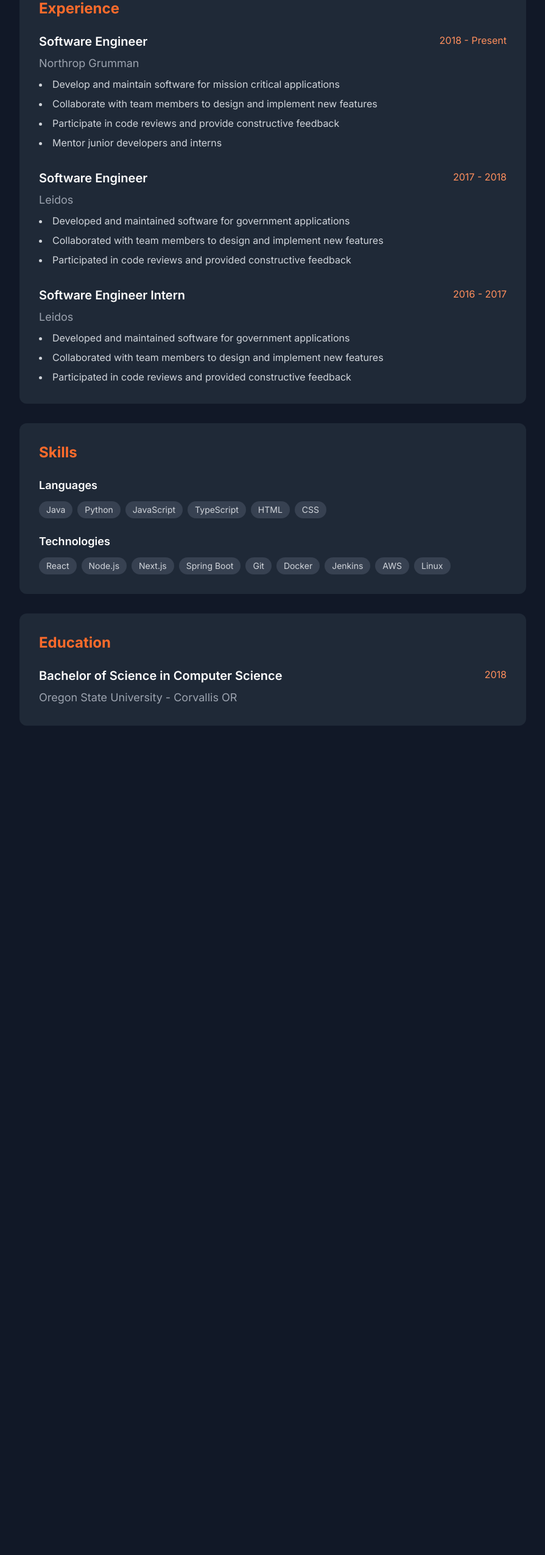
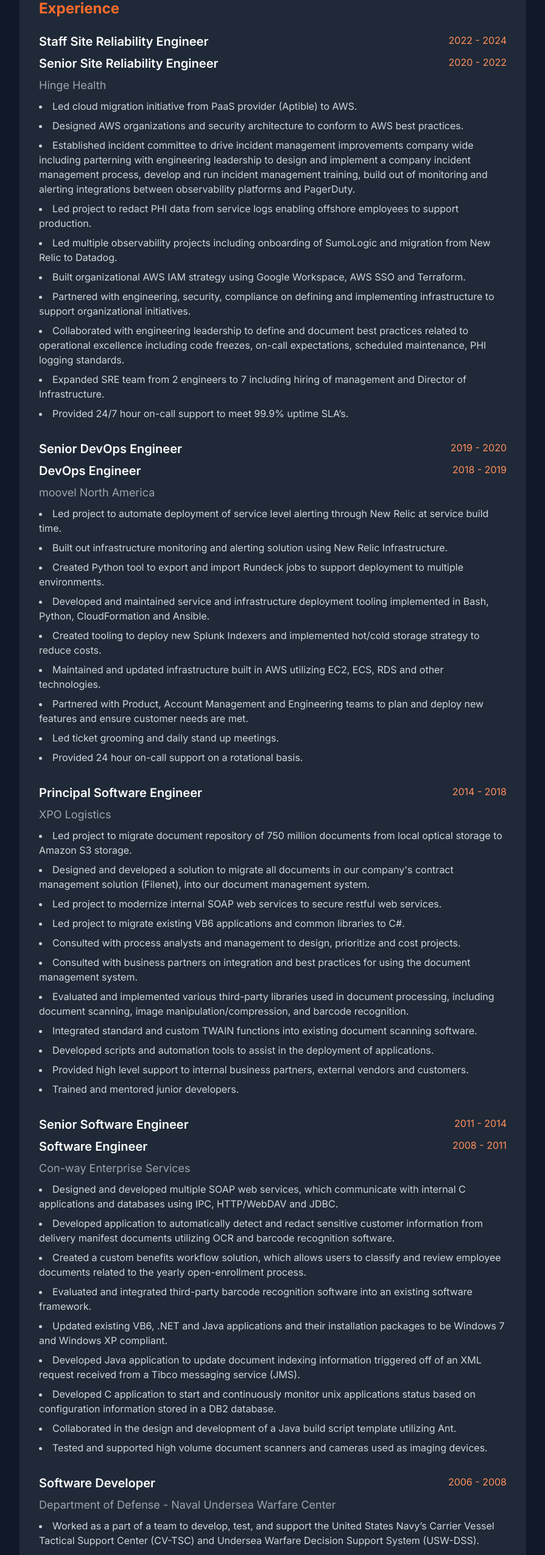
Before and after one commit to KevinHartwig/kevinhartwig.com, a Next.js app: page /resume in a window 1280 px wide. Shown: the part 234-2784 px from the top of the page at 61% size, without its empty margins (192-1087 px from the left). Before the commit the page ends 1472 px from the top, so only its background shows below. Built offline with nearby package versions, Linux system fonts and the light colour scheme.

Commit message:
Updated resume and fixed some working/pages

```diff
--- a/app/components/Navbar.tsx
+++ b/app/components/Navbar.tsx
@@ -13,7 +13,7 @@
           <div className="flex space-x-8">
             <Link href="/" className="text-gray-300 hover:text-[#ff6b2b] transition-colors">Home</Link>
             <Link href="/blog" className="text-gray-300 hover:text-[#ff6b2b] transition-colors">Blog</Link>
-            <Link href="/projects" className="text-gray-300 hover:text-[#ff6b2b] transition-colors">Projects</Link>
+            {/* <Link href="/projects" className="text-gray-300 hover:text-[#ff6b2b] transition-colors">Projects</Link> */}
             <Link href="/resume" className="text-gray-300 hover:text-[#ff6b2b] transition-colors">Resume</Link>
             <Link href="/contact" className="text-gray-300 hover:text-[#ff6b2b] transition-colors">Contact</Link>
           </div>
--- a/app/contact/page.tsx
+++ b/app/contact/page.tsx
@@ -36,7 +36,7 @@
               </a>
 
               <a
-                href="https://linkedin.com/in/kevinhartwig"
+                href="https://www.linkedin.com/in/kevin-hartwig-a8b44a3b"
                 target="_blank"
                 rel="noopener noreferrer"
                 className="flex items-center text-gray-300 hover:text-[#ff8f5d] transition-colors"
--- a/app/page.tsx
+++ b/app/page.tsx
@@ -73,7 +73,7 @@
                 GitHub
               </a>
               <a
-                href="https://linkedin.com/in/kevinhartwig"
+                href="https://linkedin.com/in/kevinhartwig-a8b44a3b"
                 target="_blank"
                 rel="noopener noreferrer"
                 className="flex items-center text-gray-300 hover:text-[#ff8f5d] transition-colors"
@@ -84,7 +84,7 @@
                 LinkedIn
               </a>
               <Link
-                href="/contact"
+                href="mailto:admin@kevinhartwig.com"
                 className="flex items-center text-gray-300 hover:text-[#ff8f5d] transition-colors"
               >
                 <svg className="h-5 w-5 mr-3" fill="none" viewBox="0 0 24 24" stroke="currentColor">
--- a/app/resume/page.tsx
+++ b/app/resume/page.tsx
@@ -13,41 +13,106 @@
           <div className="space-y-8">
             <div>
               <div className="flex justify-between items-start mb-2">
-                <h3 className="text-xl font-semibold text-white">Software Engineer</h3>
-                <span className="text-[#ff8f5d]">2018 - Present</span>
+                <h3 className="text-xl font-semibold text-white">Staff Site Reliability Engineer</h3>
+                <span className="text-[#ff8f5d]">2022 - 2024</span>
               </div>
-              <h4 className="text-lg text-gray-400 mb-2">Northrop Grumman</h4>
+              <div className="flex justify-between items-start mb-2">
+                <h3 className="text-xl font-semibold text-white">Senior Site Reliability Engineer</h3>
+                <span className="text-[#ff8f5d]">2020 - 2022</span>
+              </div>
+              <h4 className="text-lg text-gray-400 mb-2">Hinge Health</h4>
               <ul className="list-disc list-inside text-gray-300 space-y-2">
-                <li>Develop and maintain software for mission critical applications</li>
-                <li>Collaborate with team members to design and implement new features</li>
-                <li>Participate in code reviews and provide constructive feedback</li>
-                <li>Mentor junior developers and interns</li>
+                <li>Led cloud migration initiative from PaaS provider (Aptible) to AWS.</li>
+                <li>Designed AWS organizations and security architecture to conform to AWS best practices.</li>
+                <li>Established incident committee to drive incident management improvements company wide including parterning with engineering leadership to design and implement a company incident management process, develop and run incident management training, build out of monitoring and alerting integrations between observability platforms and PagerDuty.</li>
+                <li>Led project to redact PHI data from service logs enabling offshore employees to support production.</li>
+                <li>Led multiple observability projects including onboarding of SumoLogic and migration from New Relic to Datadog.</li>
+                <li>Built organizational AWS IAM strategy using Google Workspace, AWS SSO and Terraform.</li>
+                <li>Partnered with engineering, security, compliance on defining and implementing infrastructure to support organizational initiatives.</li>
+                <li>Collaborated with engineering leadership to define and document best practices related to operational excellence including code freezes, on-call expectations, scheduled maintenance, PHI logging standards.</li>
+                <li>Expanded SRE team from 2 engineers to 7 including hiring of management and Director of Infrastructure.</li>
+                <li>Provided 24/7 hour on-call support to meet 99.9% uptime SLA’s.</li>
               </ul>
             </div>
 
             <div>
               <div className="flex justify-between items-start mb-2">
-                <h3 className="text-xl font-semibold text-white">Software Engineer</h3>
-                <span className="text-[#ff8f5d]">2017 - 2018</span>
+                <h3 className="text-xl font-semibold text-white">Senior DevOps Engineer</h3>
+                <span className="text-[#ff8f5d]">2019 - 2020</span>
               </div>
-              <h4 className="text-lg text-gray-400 mb-2">Leidos</h4>
+              <div className="flex justify-between items-start mb-2">
+                <h3 className="text-xl font-semibold text-white">DevOps Engineer</h3>
+                <span className="text-[#ff8f5d]">2018 - 2019</span>
+              </div>
+              <h4 className="text-lg text-gray-400 mb-2">moovel North America</h4>
               <ul className="list-disc list-inside text-gray-300 space-y-2">
-                <li>Developed and maintained software for government applications</li>
-                <li>Collaborated with team members to design and implement new features</li>
-                <li>Participated in code reviews and provided constructive feedback</li>
+                <li>Led project to automate deployment of service level alerting through New Relic at service build time.</li>
+                <li>Built out infrastructure monitoring and alerting solution using New Relic Infrastructure.</li>
+                <li>Created Python tool to export and import Rundeck jobs to support deployment to multiple environments.</li>
+                <li>Developed and maintained service and infrastructure deployment tooling implemented in Bash, Python, CloudFormation and Ansible.</li>
+                <li>Created tooling to deploy new Splunk Indexers and implemented hot/cold storage strategy to reduce costs.</li>
+                <li>Maintained and updated infrastructure built in AWS utilizing EC2, ECS, RDS and other technologies.</li>
+                <li>Partnered with Product, Account Management and Engineering teams to plan and deploy new features and ensure customer needs are met.</li>
+                <li>Led ticket grooming and daily stand up meetings.</li>
+                <li>Provided 24 hour on-call support on a rotational basis.</li>
               </ul>
             </div>
 
             <div>
               <div className="flex justify-between items-start mb-2">
-                <h3 className="text-xl font-semibold text-white">Software Engineer Intern</h3>
-                <span className="text-[#ff8f5d]">2016 - 2017</span>
+                <h3 className="text-xl font-semibold text-white">Principal Software Engineer</h3>
+                <span className="text-[#ff8f5d]">2014 - 2018</span>
               </div>
-              <h4 className="text-lg text-gray-400 mb-2">Leidos</h4>
+              <h4 className="text-lg text-gray-400 mb-2">XPO Logistics</h4>
               <ul className="list-disc list-inside text-gray-300 space-y-2">
-                <li>Developed and maintained software for government applications</li>
-                <li>Collaborated with team members to design and implement new features</li>
-                <li>Participated in code reviews and provided constructive feedback</li>
+
+                <li>Led project to migrate document repository of 750 million documents from local optical storage to Amazon S3 storage.</li>
+                <li>Designed and developed a solution to migrate all documents in our company's contract management solution (Filenet), into our document management system.</li>
+                <li>Led project to modernize internal SOAP web services to secure restful web services.</li>
+                <li>Led project to migrate existing VB6 applications and common libraries to C#.</li>
+                <li>Consulted with process analysts and management to design, prioritize and cost projects.</li>
+                <li>Consulted with business partners on integration and best practices for using the document management system.</li>
+                <li>Evaluated and implemented various third-party libraries used in document processing, including document scanning, image manipulation/compression, and barcode recognition.</li>
+                <li>Integrated standard and custom TWAIN functions into existing document scanning software.</li>
+                <li>Developed scripts and automation tools to assist in the deployment of applications.</li>
+                <li>Provided high level support to internal business partners, external vendors and customers.</li>
+                <li>Trained and mentored junior developers.</li>
+              </ul>
+            </div>
+            <div>
+              <div className="flex justify-between items-start mb-2">
+                <h3 className="text-xl font-semibold text-white">Senior Software Engineer</h3>
+                <span className="text-[#ff8f5d]">2011 - 2014</span>
+              </div>
+              <div className="flex justify-between items-start mb-2">
+                <h3 className="text-xl font-semibold text-white">Software Engineer</h3>
+                <span className="text-[#ff8f5d]">2008 - 2011</span>
+              </div>
+              <h4 className="text-lg text-gray-400 mb-2">Con-way Enterprise Services</h4>
+              <ul className="list-disc list-inside text-gray-300 space-y-2">
+                <li>Designed and developed multiple SOAP web services, which communicate with internal C applications and databases using IPC, HTTP/WebDAV and JDBC.</li>
+                <li>Developed application to automatically detect and redact sensitive customer information from delivery manifest documents utilizing OCR and barcode recognition software.</li>
+                <li>Created a custom benefits workflow solution, which allows users to classify and review employee documents related to the yearly open-enrollment process.</li>
+                <li>Evaluated and integrated third-party barcode recognition software into an existing software framework.</li>
+                <li>Updated existing VB6, .NET and Java applications and their installation packages to be Windows 7 and Windows XP compliant.</li>
+                <li>Developed Java application to update document indexing information triggered off of an XML request received from a Tibco messaging service (JMS).</li>
+                <li>Developed C application to start and continuously monitor unix applications status based on configuration information stored in a DB2 database.</li>
+                <li>Collaborated in the design and development of a Java build script template utilizing Ant.</li>
+                <li>Tested and supported high volume document scanners and cameras used as imaging devices.</li>
+              </ul>
+            </div>
+            <div>
+              <div className="flex justify-between items-start mb-2">
+                <h3 className="text-xl font-semibold text-white">Software Developer</h3>
+                <span className="text-[#ff8f5d]">2006 - 2008</span>
+              </div>
+              <h4 className="text-lg text-gray-400 mb-2">Department of Defense - Naval Undersea Warfare Center</h4>
+              <ul className="list-disc list-inside text-gray-300 space-y-2">
+                <li>Worked as a part of a team to develop, test, and support the United States Navy’s Carrier Vessel Tactical Support Center (CV-TSC) and Undersea Warfare Decision Support System (USW-DSS).</li>
+                <li>Designed and developed Java application to simulate the deployment of sonobuoys to be used in testing and readiness activities.</li>
+                <li>Performed on-site installations of the USW-DSS software.</li>
+                <li>Provided on-site, phone and email support to customers and other support personnel.</li>
+                <li>Performed validation testing of both software and hardware components for deployment and readiness exercises.</li>
               </ul>
             </div>
           </div>
@@ -59,25 +124,39 @@
 
           <div className="space-y-6">
             <div>
-              <h3 className="text-lg font-semibold text-white mb-3">Languages</h3>
+              <h3 className="text-lg font-semibold text-white mb-3">Technologies</h3>
               <div className="flex flex-wrap gap-2">
-                {['Java', 'Python', 'JavaScript', 'TypeScript', 'HTML', 'CSS'].map((skill) => (
-                  <span key={skill} className="bg-gray-700 text-gray-300 px-3 py-1 rounded-full text-sm">
-                    {skill}
+                {[
+                  'AWS', 'Terraform', 'Kubernetes', 'GitHub', 'Datadog/New Relic',
+                  'Splunk/SumoLogic', 'PagerDuty', 'Docker', 'Jira', 'Postgres'
+                ].map((technologies) => (
+                  <span key={technologies} className="bg-gray-700 text-gray-300 px-3 py-1 rounded-full text-sm">
+                    {technologies}
                   </span>
                 ))}
               </div>
             </div>
 
             <div>
-              <h3 className="text-lg font-semibold text-white mb-3">Technologies</h3>
+              <h3 className="text-lg font-semibold text-white mb-3">Languages</h3>
               <div className="flex flex-wrap gap-2">
                 {[
-                  'React', 'Node.js', 'Next.js', 'Spring Boot', 'Git',
-                  'Docker', 'Jenkins', 'AWS', 'Linux'
-                ].map((skill) => (
-                  <span key={skill} className="bg-gray-700 text-gray-300 px-3 py-1 rounded-full text-sm">
-                    {skill}
+                  'Java', 'C#', 'C/C++', 'Bash', 'Python', 'Ruby'
+                ].map((languages) => (
+                  <span key={languages} className="bg-gray-700 text-gray-300 px-3 py-1 rounded-full text-sm">
+                    {languages}
+                  </span>
+                ))}
+              </div>
+            </div>
+            <div>
+              <h3 className="text-lg font-semibold text-white mb-3">Operating Systems</h3>
+              <div className="flex flex-wrap gap-2">
+                {[
+                  'macOS', 'Windows', 'Linux', 'Unix'
+                ].map((os) => (
+                  <span key={os} className="bg-gray-700 text-gray-300 px-3 py-1 rounded-full text-sm">
+                    {os}
                   </span>
                 ))}
               </div>
@@ -92,7 +171,7 @@
           <div>
             <div className="flex justify-between items-start mb-2">
               <h3 className="text-xl font-semibold text-white">Bachelor of Science in Computer Science</h3>
-              <span className="text-[#ff8f5d]">2018</span>
+              <span className="text-[#ff8f5d]">2006</span>
             </div>
             <h4 className="text-lg text-gray-400">Oregon State University - Corvallis OR</h4>
           </div>
```
